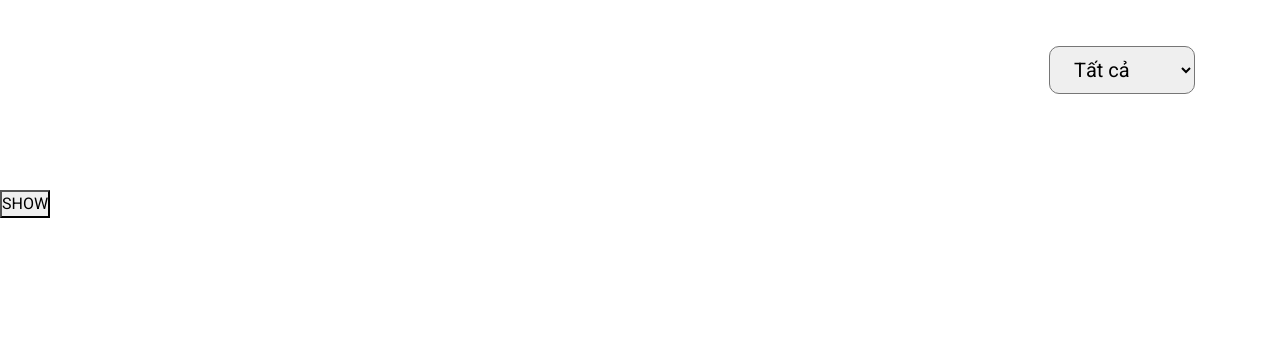
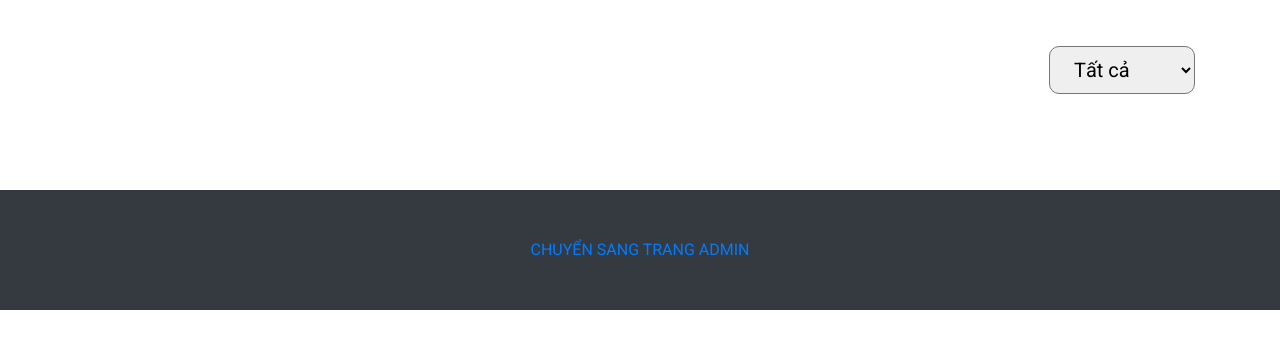
Before and after one commit to PVTien/Capstone_2, a plain HTML site: page website/views/index.html in a window 1280 px wide. Shown: the part 117-466 px from the top of the page. Drawn offline with nearby package versions, Linux system fonts and the light colour scheme; no server answers.

Commit message:
fix page admin

```diff
--- a/website/controllers/index.js
+++ b/website/controllers/index.js
@@ -144,10 +144,6 @@ const getData = () => {
   cart = cartLocal;
 };
 
-const show = () => {
-  console.log(cart);
-};
-
 const pay = () => {
   let totalMoney = 0;
   let oneProd = 0;
--- a/website/views/index.html
+++ b/website/views/index.html
@@ -103,7 +103,11 @@
         <div id="products__content" class="row"></div>
       </div>
     </section>
-    <button onclick="show()">SHOW</button>
+    <footer class="bg-dark py-5 text-center">
+      <a class="text-uppercase" href="../../admin/views/admin.html"
+        >Chuyển sang trang admin</a
+      >
+    </footer>
 
     <!-- BOOTSTRAP JS -->
     <script
```
Also changed, not shown: admin/views/admin.html (renamed from admin/views/index.html).
